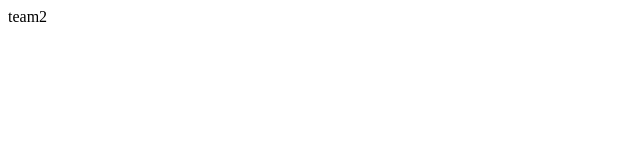
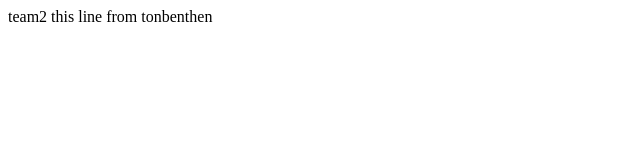
Before and after one commit to python1804gsl2/Team2r, a plain HTML site: page index.html in a window 1280 px wide. Shown: the whole page, without its empty margins (0-640 px from the left). Drawn offline with Linux system fonts and the light colour scheme.

Commit message:
from tonbenthen

```diff
--- a/index.html
+++ b/index.html
@@ -6,5 +6,6 @@
 </head>
 <body>
 team2
+this line from tonbenthen
 </body>
 </html>
```
